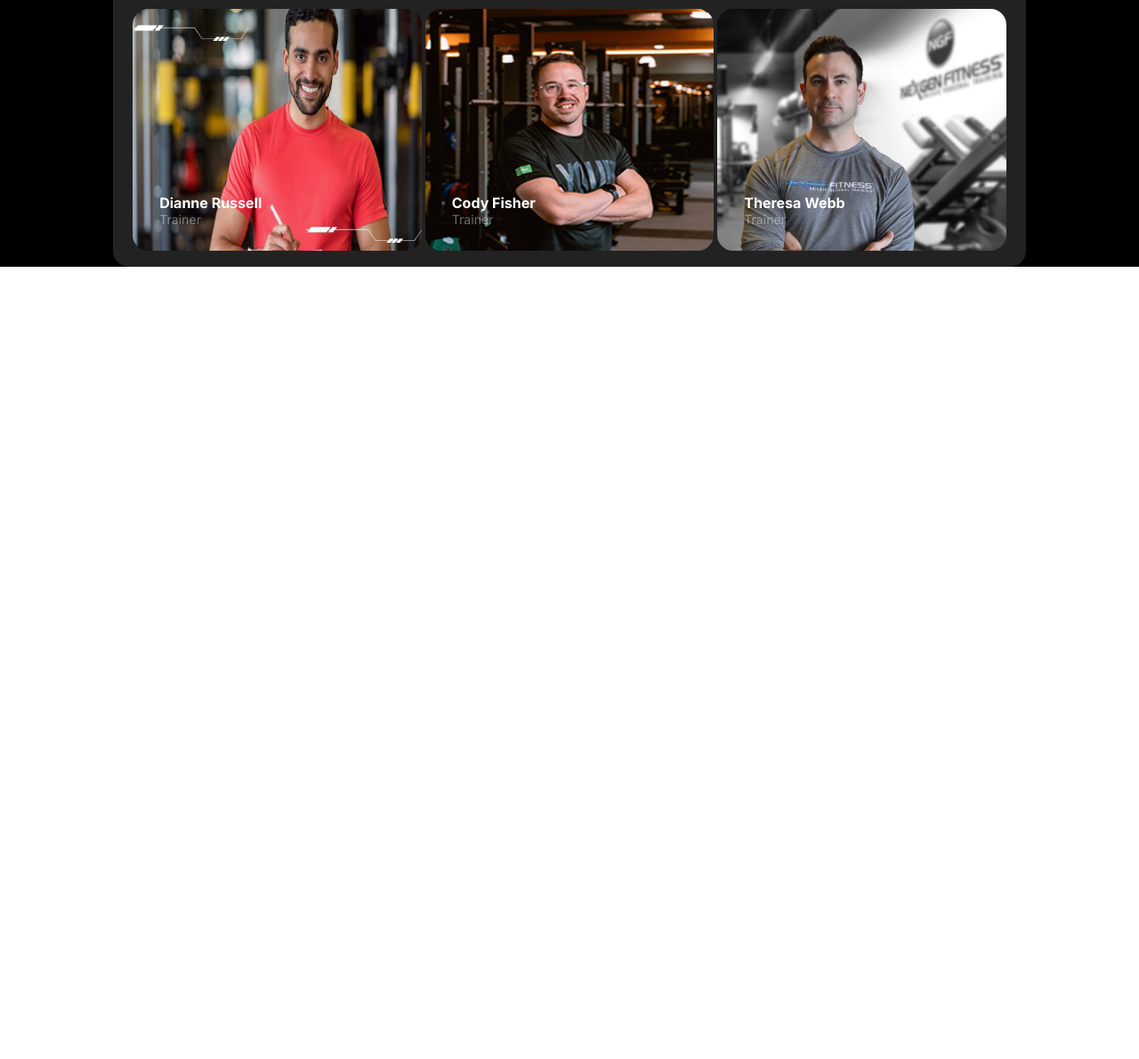
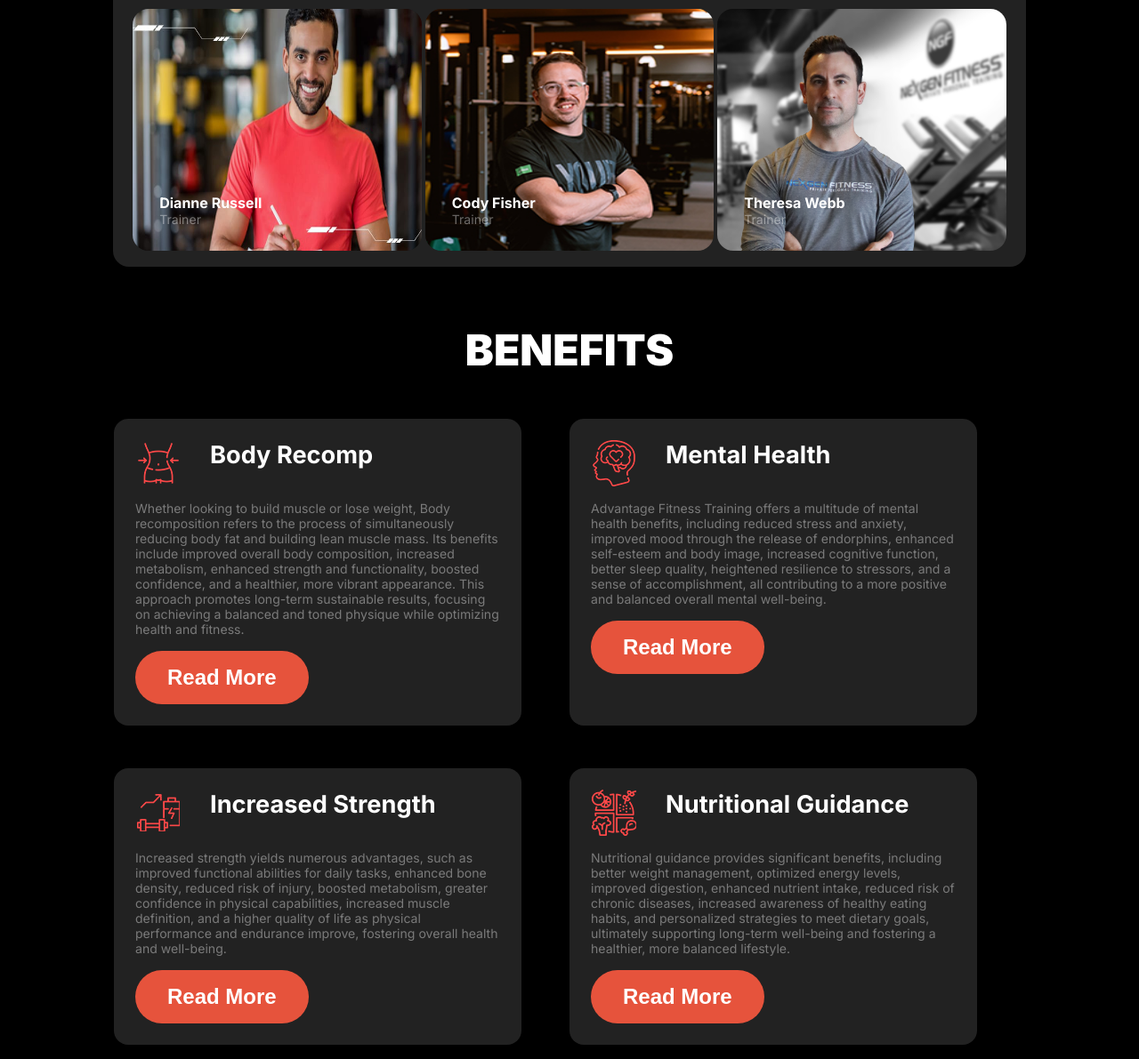
Before and after one commit to boduruddin84/Assignment-02, a plain HTML site: page index.html in a window 1280 px wide. Shown: the part 3085-4276 px from the top of the page at 89% size. Before the commit the page ends 3385 px from the top, so only its background shows below. Drawn offline with Linux system fonts and the light colour scheme; a web font is replaced by a local one.

Commit message:
Benefits section added

```diff
--- a/index.html
+++ b/index.html
@@ -224,6 +224,45 @@
             </div>
           </section>
          <!-- Meet Our Team section end -->
+         <!-- Benefits section start -->
+          <section>
+            <h2 class="text-heading benefits">BENEFITS</h2>
+            <div id="benefits-container">
+                <div class="benefits-item">
+                    <div class="benefits-heading">
+                        <img src="./images/body.png" alt="">
+                        <h4>Body Recomp</h4>
+                    </div>
+                    <p class="text-description">Whether looking to build muscle or lose weight, Body recomposition refers to the process of simultaneously reducing body fat and building lean muscle mass. Its benefits include improved overall body composition, increased metabolism, enhanced strength and functionality, boosted confidence, and a healthier, more vibrant appearance. This approach promotes long-term sustainable results, focusing on achieving a balanced and toned physique while optimizing health and fitness.</p>
+                    <button class="shared-button">Read More</button>
+                </div>
+                <div class="benefits-item">
+                    <div class="benefits-heading">
+                        <img src="./images/mental.png" alt="">
+                        <h4>Mental Health</h4>
+                    </div>
+                    <p class="text-description">Advantage Fitness Training offers a multitude of mental health benefits, including reduced stress and anxiety, improved mood through the release of endorphins, enhanced self-esteem and body image, increased cognitive function, better sleep quality, heightened resilience to stressors, and a sense of accomplishment, all contributing to a more positive and balanced overall mental well-being.</p>
+                    <button class="shared-button">Read More</button>
+                </div>
+                <div class="benefits-item">
+                    <div class="benefits-heading">
+                        <img src="./images/strength.png" alt="">
+                        <h4>Increased Strength</h4>
+                    </div>
+                    <p class="text-description">Increased strength yields numerous advantages, such as improved functional abilities for daily tasks, enhanced bone density, reduced risk of injury, boosted metabolism, greater confidence in physical capabilities, increased muscle definition, and a higher quality of life as physical performance and endurance improve, fostering overall health and well-being.</p>
+                    <button class="shared-button">Read More</button>
+                </div>
+                <div class="benefits-item">
+                    <div class="benefits-heading">
+                        <img src="./images/nutritional.png" alt="">
+                        <h4>Nutritional Guidance</h4>
+                    </div>
+                    <p class="text-description">Nutritional guidance provides significant benefits, including better weight management, optimized energy levels, improved digestion, enhanced nutrient intake, reduced risk of chronic diseases, increased awareness of healthy eating habits, and personalized strategies to meet dietary goals, ultimately supporting long-term well-being and fostering a healthier, more balanced lifestyle.</p>
+                    <button class="shared-button">Read More</button>
+                </div>
+            </div>
+          </section>
+         <!-- Benefits section end -->
     </main>
     <footer>
 
--- a/style/responsive.css
+++ b/style/responsive.css
@@ -187,5 +187,8 @@
         display: none;
     }
     /* Meet Our Team section end */
+    /* Benefits section start */
+
+    /* Benefits section end */
 
 }
--- a/style/style.css
+++ b/style/style.css
@@ -391,3 +391,44 @@ header {
 }
 
 /* Meet Our Team section end */
+/* Benefits section start */
+.benefits {
+    text-align: center;
+    margin-top: 4rem;
+    margin-bottom: 1rem;
+}
+
+#benefits-container {
+    width: 80%;
+    margin: 0 auto;
+    display: grid;
+    grid-template-columns: repeat(2, 1fr);
+    justify-content: space-between;
+    margin: 0 auto;
+}
+
+.benefits-heading {
+    display: flex;
+}
+
+.benefits-heading h4 {
+    font-size: 1.7rem;
+    font-weight: 700;
+    color: var(--white-color);
+    margin-left: 2rem;
+}
+
+.benefits-item {
+    width: 80%;
+    background-color: var(--background-color);
+    margin-top: 2rem;
+    margin-bottom: 1rem;
+    padding: 1.5em;
+    border-radius: 1rem;
+}
+
+.benefits-item p {
+    margin-top: 1rem;
+    margin-bottom: 1rem;
+}
+/* Benefits section end */
```
